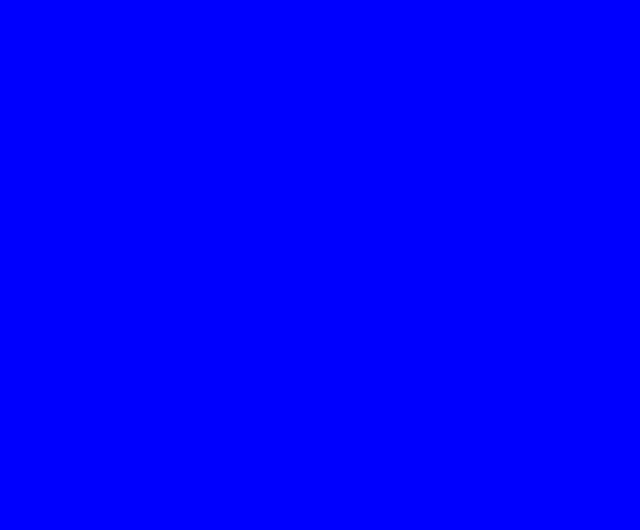
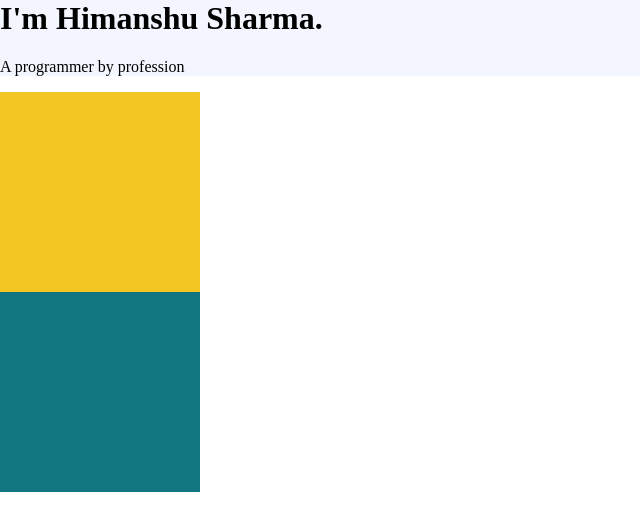
Before and after one commit to HimanshuS-coder/Demo_Personel_Website, a plain HTML site: page index.html in a window 1280 px wide. Shown: the whole page, without its empty margins (0-640 px from the left). Drawn offline with Linux system fonts and the light colour scheme.

Commit message:
Div elements Introduction

```diff
--- a/css/styles.css
+++ b/css/styles.css
@@ -1,3 +1,22 @@
+
 body{
-  background-color: blue;
+  margin: 0;
+
 }
+h1{
+  margin-top: 0;
+
+}
+.top-container{
+  background-color: #f4f6ff;
+}
+.middle-container{
+  background-color: #f3c623;
+  height: 200px;
+  width: 200px;
+}
+.bottom-container{
+  background-color: #127681;
+  height: 200px;
+  width:200px;
+}
--- a/index.html
+++ b/index.html
@@ -7,6 +7,17 @@
     <link rel="icon" href="circle-cropped.png">
   </head>
   <body>
+    <div class="top-container">
+      <h1>I'm Himanshu Sharma.</h1>
+      <p>A programmer by profession</p>
+
+    </div>
+    <div class="middle-container">
+
+    </div>
+    <div class="bottom-container">
+
+    </div>
 
   </body>
 </html>
```
